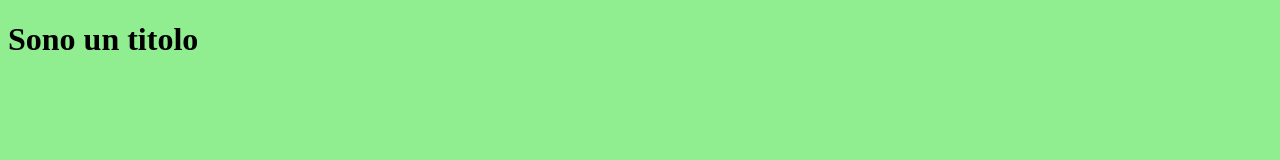
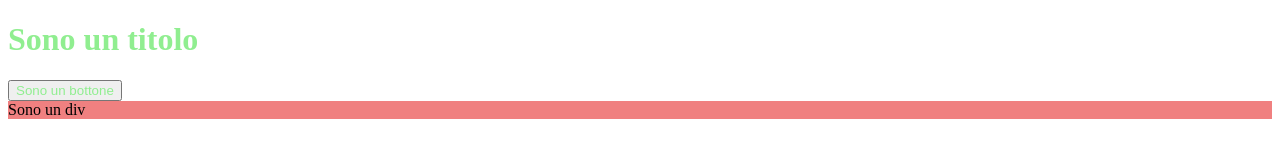
Before and after one commit to manuelbonini/html-sass-first, a website: page index.html in a window 1280 px wide. Drawn offline with Linux system fonts and the light colour scheme.

Commit message:
esercizio

```diff
--- a/index.html
+++ b/index.html
@@ -12,5 +12,9 @@
 
     <h1>Sono un titolo</h1>
 
+    <button>Sono un bottone</button>
+
+    <div>Sono un div</div>
+
 </body>
 </html>
--- a/src/app.scss
+++ b/src/app.scss
@@ -1,5 +1,13 @@
 $pimary_color: lightgreen;
+$back_color: lightcoral;
 
 h1 {
     color: $pimary_color;
 }
+button {
+    color: $pimary_color;
+}
+
+div {
+    background-color: $back_color;
+}
```
Also changed, not shown: dist/app.css, 1 other file.
